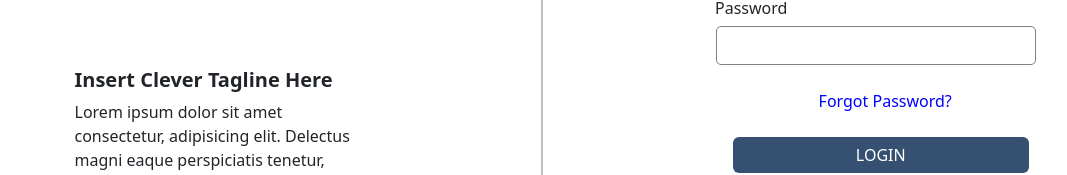
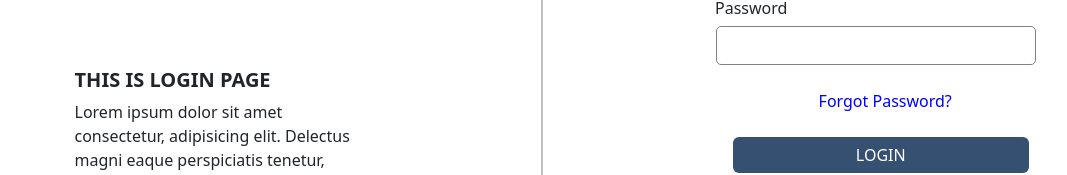
Before and after one commit to haris386/Sofia-React, a React (Vite) app: page / in a window 1280 px wide. Shown: the part 430-605 px from the top of the page, without its empty margins (97-1164 px from the left). Built offline with nearby package versions, Linux system fonts and the light colour scheme.

Commit message:
I have done some changes to the login component

```diff
--- a/src/Components/Onboarding Components/Login/Login.jsx
+++ b/src/Components/Onboarding Components/Login/Login.jsx
@@ -53,7 +53,7 @@ export const Login = () => {
             <Row className="below-img-row">
               <Col md={3}></Col>
               <Col md={6}>
-                <h5>Insert Clever Tagline Here</h5>
+                <h5>THIS IS LOGIN PAGE</h5>
                 <p>
                   Lorem ipsum dolor sit amet consectetur, adipisicing elit.
                   Delectus magni eaque perspiciatis tenetur, animi veniam quod
```
